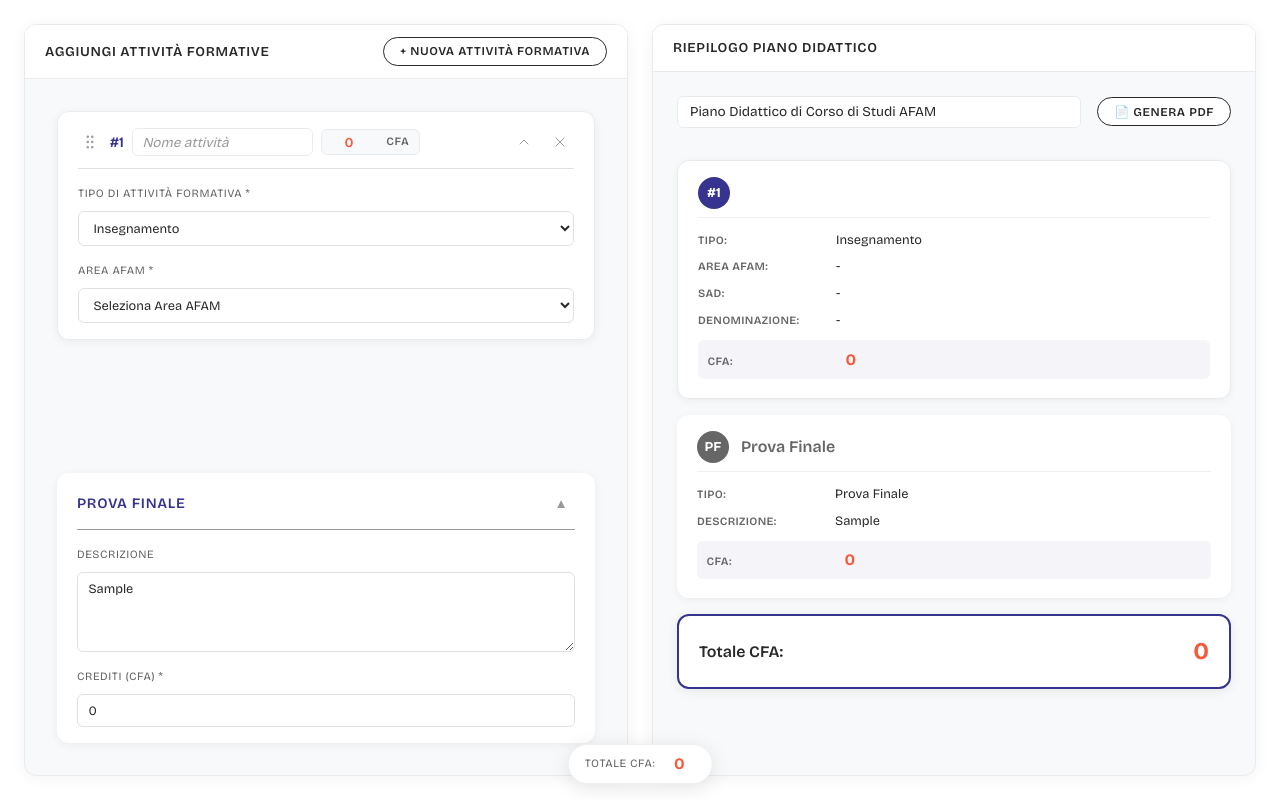
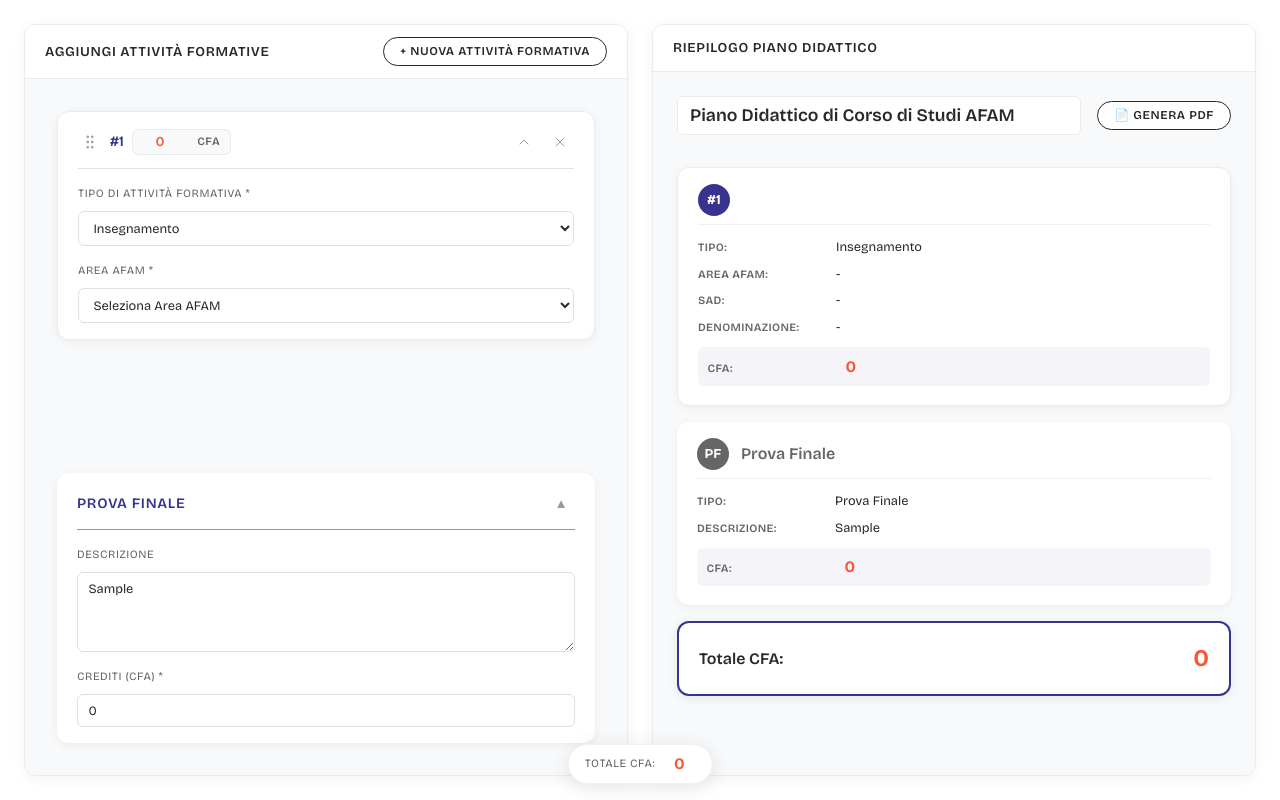
Before and after one commit to madamepolare/conscfv-compilatore, a React (Vite) app: page / in a window 1280 px wide. Both pictures are taken after typing "Sample" into the empty fields and a click on the button "+ NUOVA ATTIVITÀ FORMATIVA". Built offline with nearby package versions, Linux system fonts and the light colour scheme.

Commit message:
Fix: rimosso campo nome attività + aggiornato titolo a 'Titolo corso di studi' con testo più grande

```diff
--- a/src/components/CompiledView.jsx
+++ b/src/components/CompiledView.jsx
@@ -146,7 +146,7 @@ export default function CompiledView({ insegnamenti, provaFinale, titoloPDF, set
             value={titoloPDF}
             onChange={(e) => setTitoloPDF(e.target.value)}
             className="titolo-pdf-input"
-            placeholder="Titolo Piano Didattico"
+            placeholder="Titolo corso di studi"
           />
         </div>
         <button className="btn-pdf" onClick={generatePDF}>
--- a/src/components/InsegnamentoForm.jsx
+++ b/src/components/InsegnamentoForm.jsx
@@ -211,13 +211,6 @@ export default function InsegnamentoForm({ insegnamento, index, data, onUpdate,
             <GripVertical size={18} strokeWidth={1.5} />
           </button>
           <h3>#{index + 1}</h3>
-          <input
-            type="text"
-            value={insegnamento.nomeAttivita || ''}
-            onChange={(e) => onUpdate(insegnamento.id, { nomeAttivita: e.target.value })}
-            className="nome-attivita-input"
-            placeholder="Nome attività"
-          />
           <div className="cfa-inline">
             <input
               type="number"
--- a/src/styles/App.css
+++ b/src/styles/App.css
@@ -600,10 +600,11 @@ textarea.form-control {
 
 .titolo-pdf-input {
   width: 100%;
-  padding: 0.4rem 0.75rem;
+  padding: 0.5rem 0.75rem;
   border: 1px solid #e9ecef;
   border-radius: 6px;
-  font-size: 0.85rem;
+  font-size: 1.1rem;
+  font-weight: 600;
   color: #292929;
   font-family: 'Bricolage Grotesque', sans-serif;
   transition: all 0.2s ease;
```
